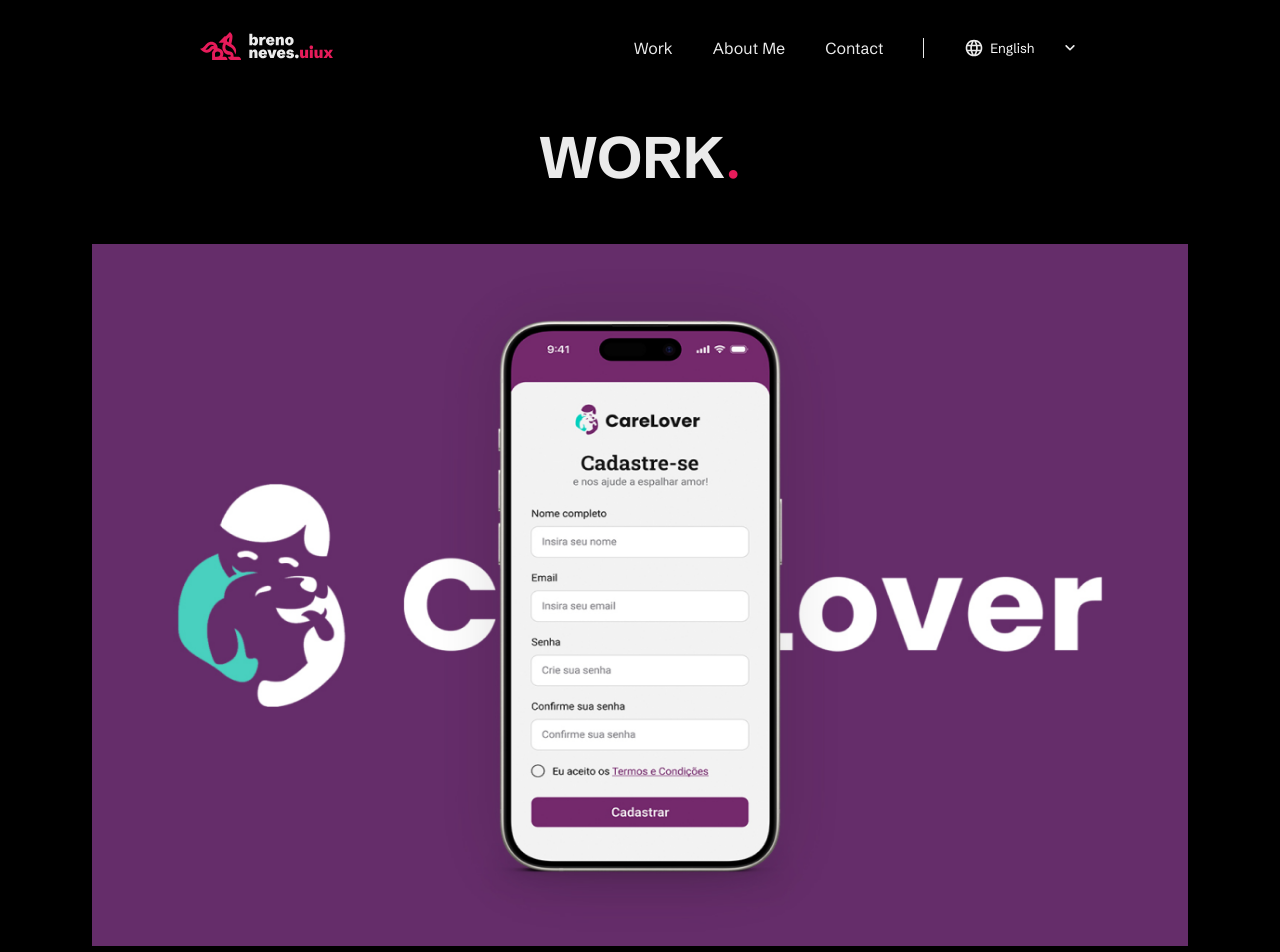
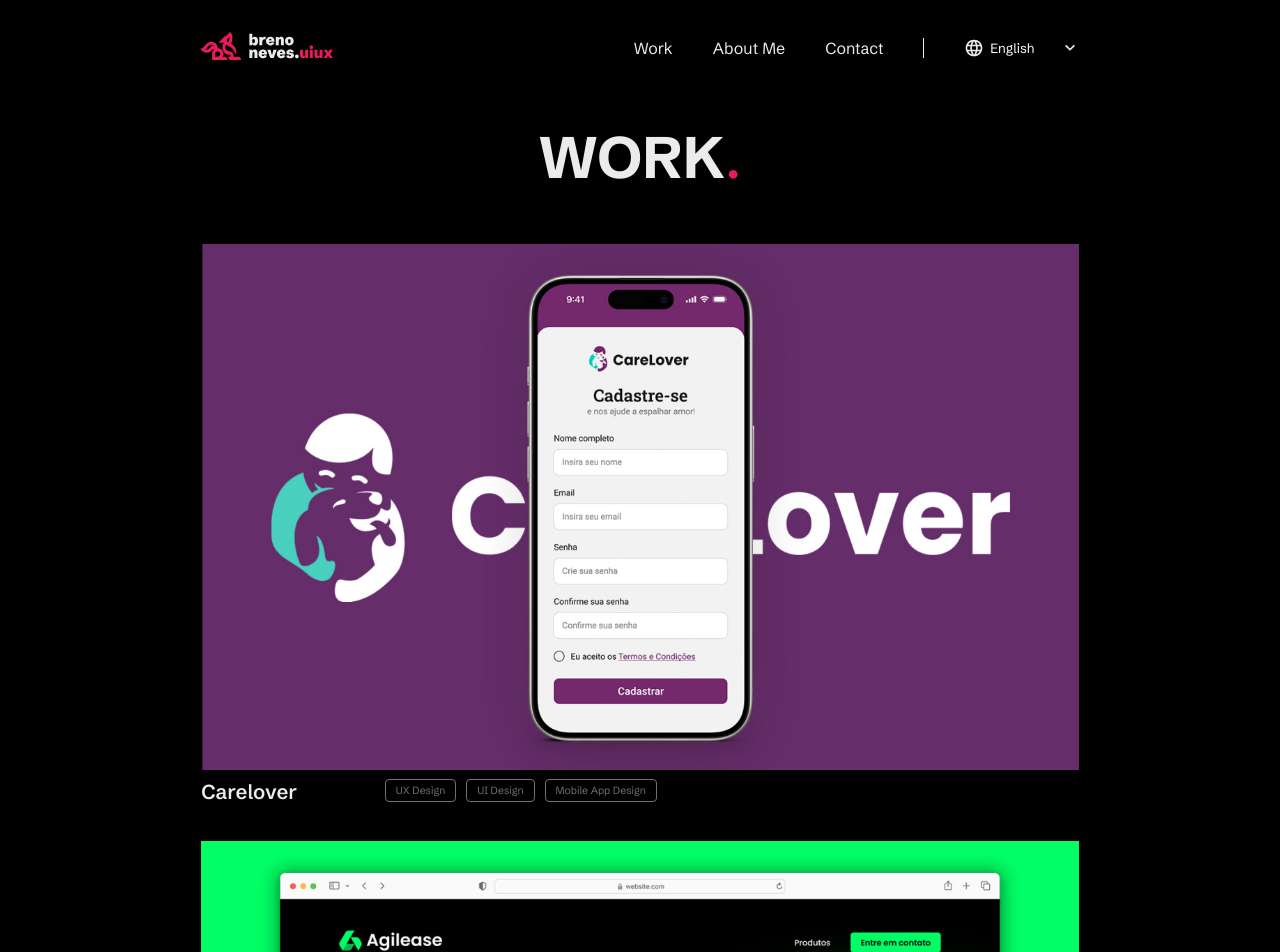
Before and after one commit to ViniciusHere/PortfolioBrenoNeves, a React (Vite) app: page /portfolioBrenoNeves/Work in a window 1280 px wide. Shown: the top 952 px of the page. Built offline with nearby package versions, Linux system fonts and the light colour scheme.

Commit message:
Trocando imagens da pagina work

```diff
--- a/src/components/Header.jsx
+++ b/src/components/Header.jsx
@@ -29,8 +29,8 @@
                         <i className="fa-solid fa-bars"></i>
                     </div>
                     <div className={`${styles.menu} ${menu === 'MenuOptions' ? styles.menuVisible : ''}`}>
-                        <a href="#">{mud ? 'Work' : 'Projetos'}</a>
-                        <a href="#">{mud ? 'About Me' : 'Sobre Mim'}</a>
+                        <a href="#">{mud ? 'Work' : 'Trabalhos'}</a>
+                        <a href="#">{mud ? 'About Me' : 'Sobre mim'}</a>
                         <a href="#">{mud ? 'Contact' : 'Contato'}</a>
                         <select onChange={mudanca}>
                                 <option>English</option>
@@ -40,10 +40,10 @@
                 </div>
                     <ul className={styles['Header__Links-ul']}>
                         <li className={styles['Header__Links-ul-li']}>
-                            <Link className={styles['Header__Links-ul-li-a']} to = '/portfolioBrenoNeves/Work'>{mud ? 'Work' : 'Projetos'}</Link>
+                            <Link className={styles['Header__Links-ul-li-a']} to = '/portfolioBrenoNeves/Work'>{mud ? 'Work' : 'Trabalhos'}</Link>
                         </li>
                         <li className={styles['Header__Links-ul-li']}>
-                            <Link className={styles['Header__Links-ul-li-a']} to = '/portfolioBrenoNeves/AboutMe'>{mud ? 'About Me' : 'Sobre Mim'}</Link>
+                            <Link className={styles['Header__Links-ul-li-a']} to = '/portfolioBrenoNeves/AboutMe'>{mud ? 'About Me' : 'Sobre mim'}</Link>
                         </li>
                         <li className={styles['Header__Links-ul-li']}>
                             <Link className={styles['Header__Links-ul-li-a']} to = '/portfolioBrenoNeves/Contact'>{mud ? 'Contact' : 'Contato'}</Link>
--- a/src/pages/Home.jsx
+++ b/src/pages/Home.jsx
@@ -45,7 +45,7 @@
                             I'm a <span className={styles['Main__Header-p-span']}>UI/UX Designer</span> focused on developing the <span className={styles['Main__Header-p-span']}>best experience</span> and the <span className={styles['Main__Header-p-span']}>best design</span>  for the <span className={styles['Main__Header-p-span']}>right user</span>.
                         </p>
                         : <p className={styles['Main__Header-p']}>
-                            Eu sou um <span className={styles['Main__Header-p-span']}>UI/UX Designer</span> focado em desenvolver a <span className={styles['Main__Header-p-span']}>melhor experiência</span> e o <span className={styles['Main__Header-p-span']}>melhor design</span> para o <span className={styles['Main__Header-p-span']}>usuário certo.</span>
+                            Eu sou um <span className={styles['Main__Header-p-span']}>UI/UX Designer</span> com foco em desenhar a <span className={styles['Main__Header-p-span']}>melhor experiência</span> e o <span className={styles['Main__Header-p-span']}>melhor design</span> para o <span className={styles['Main__Header-p-span']}>usuário certo.</span>
                         </p>}
                     <div  className={styles['HomeMain__Header-Buttons']}>
                         <button className={styles['HomeMain__Header-Button']}>UX Design</button>
@@ -66,7 +66,7 @@
                     button3 = 'Mobile App Design'
                     view = {{
                         style: {color: '#E71B5A'},
-                        content: x ? "VIEW CASE HERE" : "VER PROJETO",
+                        content: x ? "VIEW CASE HERE" : "VEJA O PROJETO AQUI",
                         to: '/portfolioBrenoNeves/WorkCareLover'
                     }}
                     img = {CareLover}
@@ -79,7 +79,7 @@
                     button2 = 'Website Design'
                     view = {{
                         style: {color: '#E71B5A'},
-                        content: x ? "VIEW CASE HERE" : "VER PROJETO",
+                        content: x ? "VIEW CASE HERE" : "VEJA O PROJETO AQUI",
                         to: '/portfolioBrenoNeves/WorkAgilease'
                     }}
                     img = {Agilease}
@@ -93,14 +93,14 @@
                     button3 = 'Mobile App Design'
                     view = {{
                         style: {color: '#E71B5A'},
-                        content: x ? "VIEW CASE HERE" : "VER PROJETO",
+                        content: x ? "VIEW CASE HERE" : "VEJA O PROJETO AQUI",
                         to: '/portfolioBrenoNeves/WorkCareLover'
                     }}
                     img = {Nami}
               ></HomeProject>
                 <div className={styles.HomeFooterBox}>
                     <div className={styles.HomeFooter__Link}>
-                        <a className={styles['HomeFooter__Link-a']} href="#">{x ? 'SEE OTHER WORKS' : 'VER MAIS PROJETOS'}</a>
+                        <a className={styles['HomeFooter__Link-a']} href="#">{x ? 'SEE OTHER WORKS' : 'VEJA OUTROS TRABALHOS'}</a>
                         <span>
                             <img className={styles['HomeFooter__Link-span-img']} src={ArrowRight} alt=""/>
                         </span>
@@ -130,7 +130,7 @@
                 </div>
             </main>
             <Footer
-                work = {x ? 'Work' : 'Projetos'}
+                work = {x ? 'Work' : 'Trabalhos'}
                 about = {x ? 'About Me' : 'Sobre mim'}
                 contact = {x ? 'Contact' : 'Contato'}
             ></Footer>
--- a/src/styles/Home/Home.module.css
+++ b/src/styles/Home/Home.module.css
@@ -74,13 +74,14 @@
     display: flex;
     gap: 15px;
     align-items: center;
-    margin-bottom: 7.5%;
+    margin-bottom: 6%;
 }
 
 .HomeFooter__Link-a {
     color: #E71B5A;
     font-size: 20px;
     font-size: calc(0.6vw + 8.5px);
+    font-weight: 600;
 }
 
 .HomeFooter__Link-span-img{
--- a/src/styles/Work.module.css
+++ b/src/styles/Work.module.css
@@ -21,7 +21,8 @@
 }
 
 .ContainerFlex {
-    width: 100%;
+    width: 80%;
+    margin: 0px auto;
     display: flex;
     justify-content: center;
 }
@@ -34,7 +35,7 @@
     width: 85.7%;
     display: grid;
     grid-template-columns: 1fr 1fr;
-    gap: 30px;
+    gap: 20px;
     height: 100%;
 }
 
--- a/src/styles/WorkProject.module.css
+++ b/src/styles/WorkProject.module.css
@@ -5,37 +5,30 @@
     font-family: 'Schibsted Grotesk', 'sans-serif';
 }
 
-html, body {
-    width: 100%;
-    height: 100%;
-    margin: 0;
-    padding: 0;
-}
-
 .ProjectContainer {
-    height: 100%;
+    height: fit-content;
     width: 100%;
     display: flex;
     flex-direction: column;
-    margin: 0 auto;
+    margin: 0 auto 2% auto;
     gap: 5px;
 }
 
 .ImgContainer {
     width: 100%;
-    height: 90%;
+    height: 85%;
 }
 
 .Img {
     width: 100%;
     height: 100%;
+    object-fit: cover;
 }
 
 .ImgInfo {
     display: flex;
-    align-items: center;
+    align-items: start;
     width: 100%;
-    height: 10%;
 }
 
 
@@ -43,7 +36,7 @@
     color: #EBEBEB;
     font-weight: 600;
     font-size: 28px;
-    font-size: calc(1vw + 10px);
+    font-size: calc(0.8vw + 10px);
     background-color: transparent;
 }
 
@@ -60,7 +53,7 @@
     border-radius: 4px;
     padding: 4px 10px;
     font-size: 16px;
-    font-size: calc(0.6vw + 4px);
+    font-size: calc(0.5vw + 4px);
     background-color: transparent;
 }
 
--- a/src/translate.json
+++ b/src/translate.json
@@ -13,19 +13,19 @@
     "home": {
             "Project": {
                 "CareLoverResumeEN": "CareLover is a non-financial charity dedicated to rescuing, helping and giving a home to needy and abandoned animals.",
-                "CareLoverResumeBR": "CareLover é uma instituição de caridade não financeira dedicada a resgatar, ajudar e dar um lar a animais necessitados e abandonados.",
+                "CareLoverResumeBR": "A CareLover é uma instituição sem fins lucrativos dedicada a resgatar, ajudar e dar um lar à animais carentes e abandonados.",
                 "AgileaseResumeEN": "Agilease is a software and systems development company, operating in Nova Serrana-MG under the methodology of delivering the best product in a timely manner.",
-                "AgileaseResumeBR": "A Agilease é uma empresa de desenvolvimento de software e sistemas, com atuação em Nova Serrana-MG sob a metodologia de entregar o melhor produto no prazo.",
+                "AgileaseResumeBR": "A Agilease é uma empresa de desenvolvimento de softwares e sistemas operando em Nova Serrana-MG sob a metodologia de entregar o melhor produto em tempo hábil-recorde. ",
                 "NamiResumeEN": "Nami is a Japanese restaurant founded by Japanese-Brazilians who wanted to provide Brazil with the true Japanese cuisine, culture and ultimately, experience.",
-                "NamiResumeBR": "Nami é um restaurante japonês fundado por nipo-brasileiros que queriam oferecer ao Brasil a verdadeira culinária, cultura e, em última análise, experiência japonesa."
+                "NamiResumeBR": "A Nami é um restaurante fundado por nipo-brasileiros que queriam trazer para o Brasil a verdadeira culinária, cultura e sobretudo, experiência japonesa. "
             },
             "cards": {
                 "text1EN": "Emphatize, define, ideate, prototype, test. Then do it all again.",
-                "text1BR": "Enfatizar, definir, idealizar, prototipar, testar. Então faça tudo de novo.",
+                "text1BR": "Empatizar, definir, idealizar, prototipar, testar. E então faça tudo isso novamente.",
                 "text2EN": "Competitive Analysis, Desk Research, Personas, Emphaty Map, Userflow, User Journey Map, A/B Testing and Interviews.",
-                "text2BR": "Análise Competitiva, Desk Research, Personas, Emphaty Map, Userflow, User Journey Map, Testes A/B e Entrevistas.",
+                "text2BR": "Análise Competitiva, Desk Research, Personas, Mapa de Empatia, Userflow, Mapa de Jornada de Usuário, Teste A/B e Entrevistas com Usuários. ",
                 "text3EN": "Design and interface development, Wireframes and Hi-Fi Prototypes using Figma and fundamentals of color, typography, hierarchy and grids.",
-                "text3BR": "Design e desenvolvimento de interfaces, Wireframes e Protótipos Hi-Fi utilizando Figma e fundamentos de cor, tipografia, hierarquia e grids."
+                "text3BR": "Design e desenvolvimento de interfaces centradas no usuário, Wireframes e Protótipos de Alta Fidelidade usando Figma e fundamentos de cor, tipografia, hierarquia e grids. "
             }
         },
 
```
Also changed, not shown: src/assets/work/Agilease.png, src/assets/work/CareLover.png.
